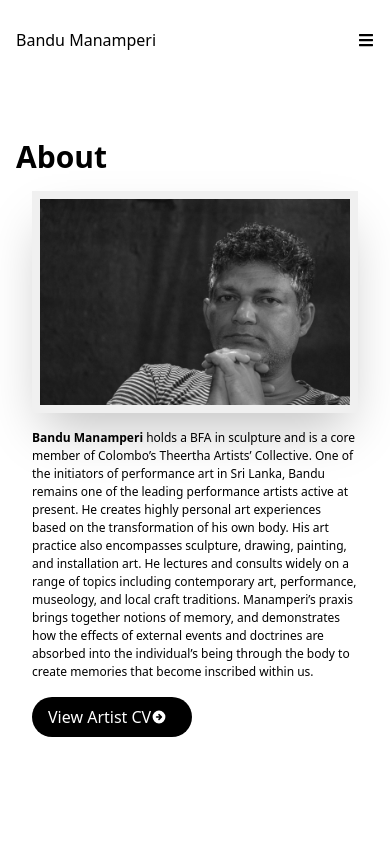
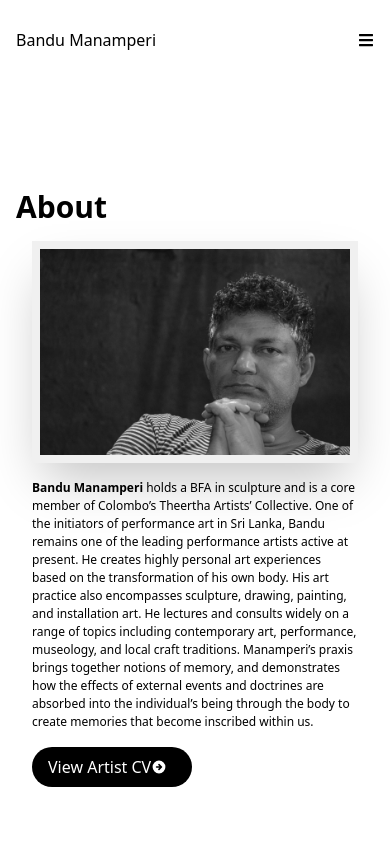
Before and after one commit to rashodkorala/bandumanamperi, a Next.js app: page / in a window 390 px wide. Shown: the top 844 px of the page. Built offline with nearby package versions, Linux system fonts and the light colour scheme.

Commit message:
added few responsive changes

```diff
--- a/pages/index.tsx
+++ b/pages/index.tsx
@@ -9,7 +9,7 @@ import { useRouter } from "next/router";
 
 export default function Home() {
   return (
-    <div className="flex flex-col">
+    <div className="snap-y snap-mandatory flex flex-col gap-[50px] md:gap-0">
       <Navbar />
       <Main />
       <About />
```
